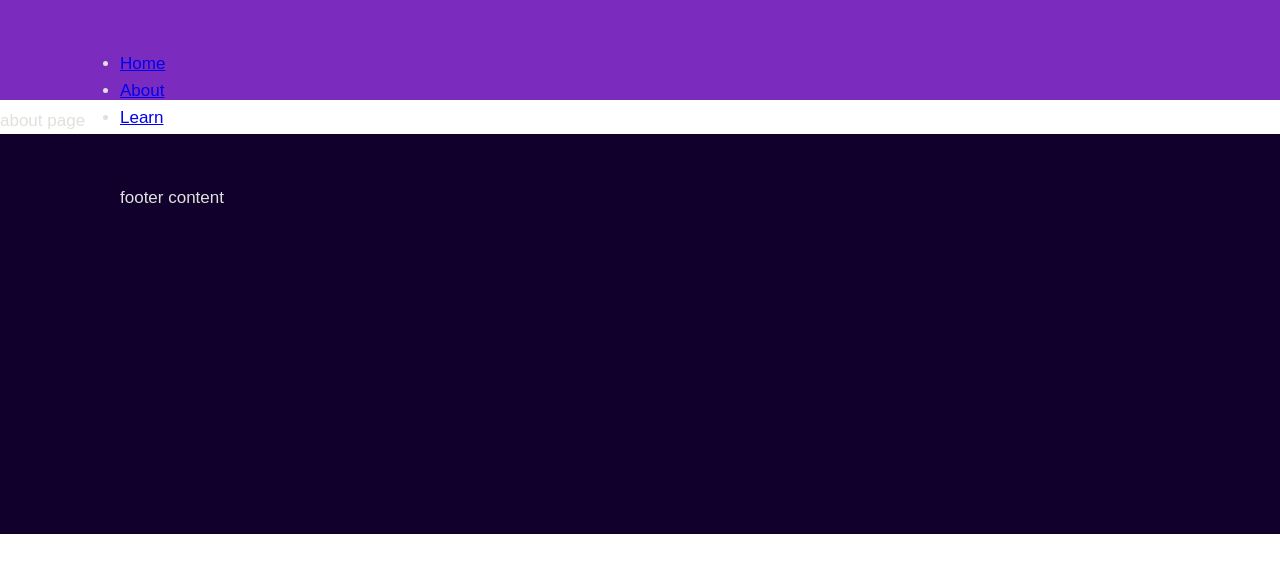
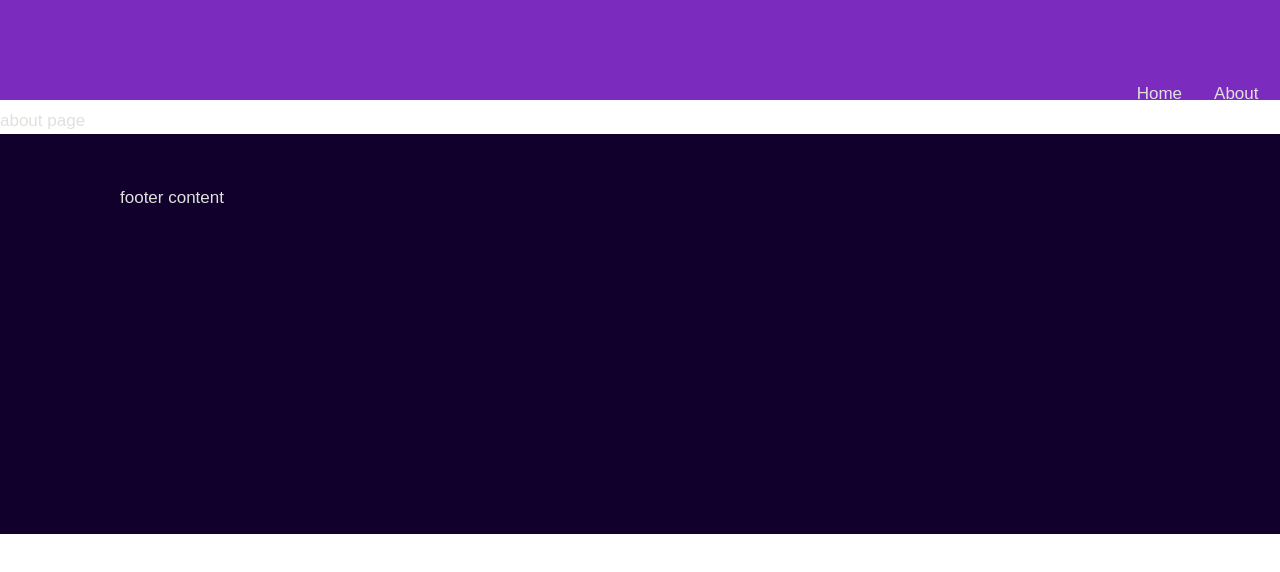
Before and after one commit to chingu-voyages/v38-geckos-team-04, a React (Create React App) app in the folder frontend/: page /about in a window 1280 px wide. Shown: the top 572 px of the page. Built offline with nearby package versions, Linux system fonts and the light colour scheme; a web font is replaced by a local one.

Commit message:
begin to add navbar styles for position and colors

```diff
--- a/frontend/src/components/Navbar.js
+++ b/frontend/src/components/Navbar.js
@@ -1,13 +1,14 @@
 import { Fragment }from 'react'
 import { Link } from 'react-router-dom';
+import '../sass/components/navbar.scss';
 
 function Navbar() {
     return <Fragment>
-        <nav>
+        <nav className='navbar'>
             <ul>
-                <li><Link to="/">Home</Link></li>
-                <li><Link to="/about">About</Link></li>
-                <li><Link to="/learn">Learn</Link></li>
+                <li className='nav-item'><Link to="/">Home</Link></li>
+                <li className='nav-item'><Link to="/about">About</Link></li>
+                <li className='nav-item'><Link to="/learn">Learn</Link></li>
             </ul>
         </nav>
     </Fragment>
--- a/frontend/src/components/pages/About.js
+++ b/frontend/src/components/pages/About.js
@@ -1,4 +1,6 @@
-import { Fragment } from 'react'
+import { Fragment } from 'react';
+// How do I link to the scss file
+// import '.../sass/components/about.scss';
 
 function About() {
     return <Fragment>
--- /dev/null
+++ b/frontend/src/sass/components/navbar.scss
@@ -0,0 +1,38 @@
+@import "../abstract/variables.scss";
+@import "../abstract/mixins.scss";
+
+.navbar {
+    // styles for devices with a min-width of 600px
+    @include breakpoint(37.5em) {
+        padding: 3rem 5rem 5rem 5rem;
+    }
+
+    // styles for devices with a min-width of 900px
+    @include breakpoint(56.25em) {
+        padding: 3rem 5rem 5rem 5rem;
+        z-index: 1;
+        position:fixed;
+        width:100%;
+        ul {
+            float:right;
+            padding: 0;
+            margin: 0;
+        }
+        li {
+            display: inline;
+            float: left;
+            a {
+                color: #E0E1DD;
+                text-decoration: none;
+                padding: 14px 16px;
+            &:hover {
+                background-color: $mauve;
+                border-radius: 30px;
+                outline: none;
+                box-shadow: 0px 0px 10px $mauve;
+                color: rgb(74, 74, 74);
+            }
+        }
+    }
+}
+}
```
Also changed, not shown: frontend/src/sass/components/about.scss (added, +16 -0 lines).
